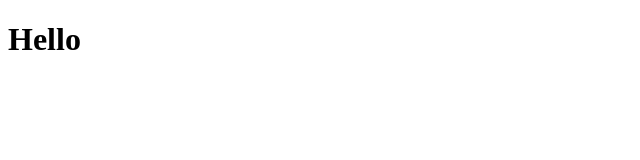
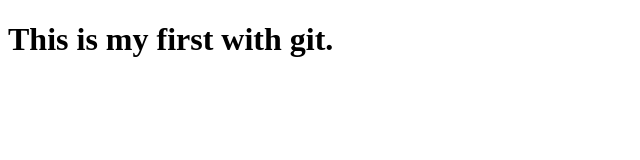
Before and after one commit to binaryPrince-010/demo-repo, a plain HTML site: page index.html in a window 1280 px wide. Shown: the whole page, without its empty margins (0-640 px from the left). Drawn offline with Linux system fonts and the light colour scheme.

Commit message:
modified index.html
some description

```diff
--- a/index.html
+++ b/index.html
@@ -7,6 +7,6 @@
     <title>Document</title>
 </head>
 <body>
-    <h1>Hello</h1>
+    <h1>This is my first with git.</h1>
 </body>
 </html>
```
